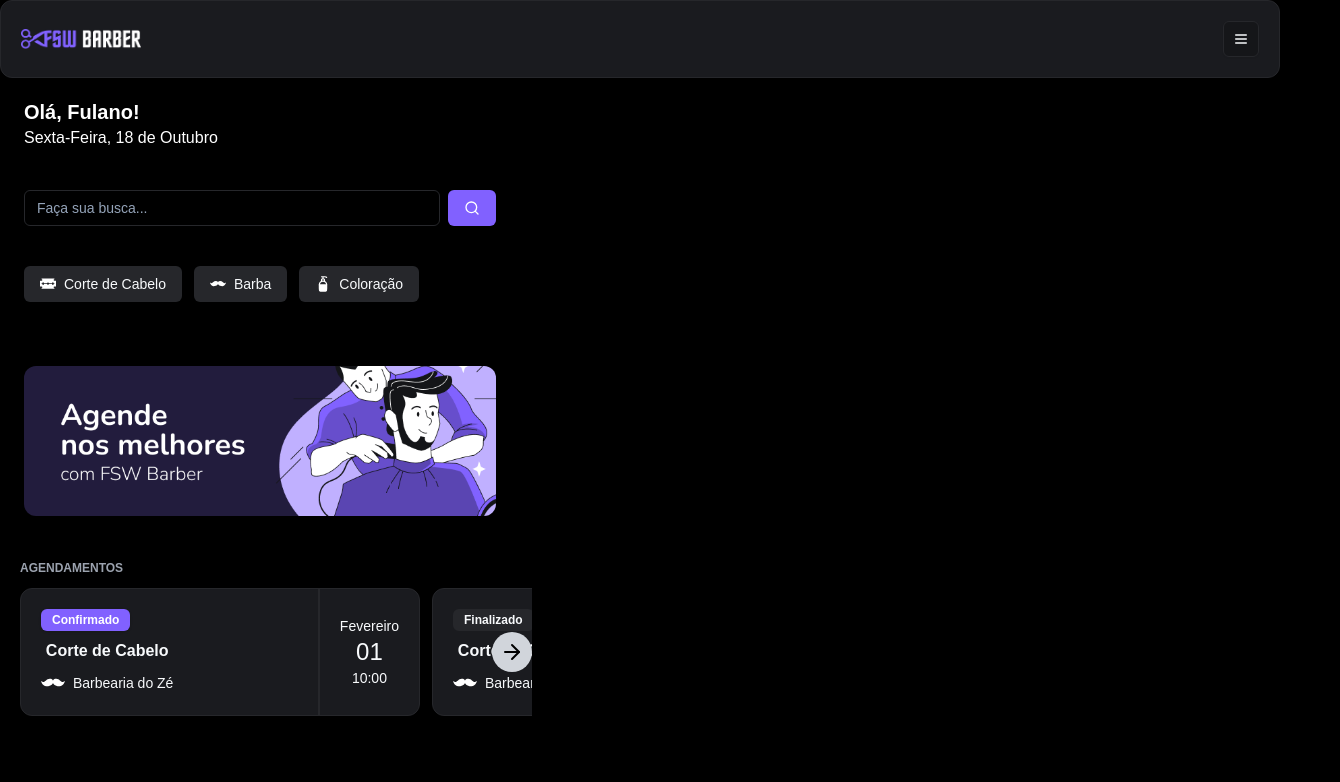
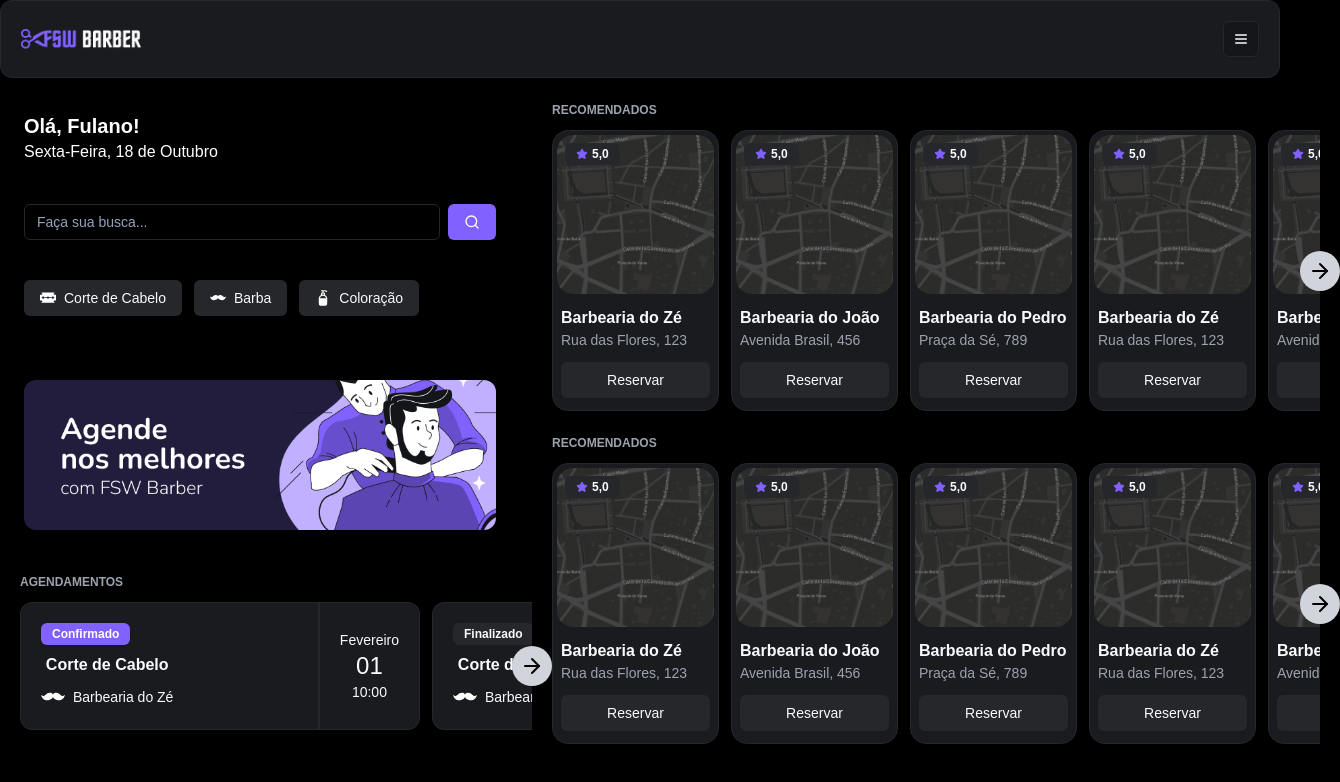
Before and after one commit to gumiranda/nextjs, a Next.js app: page /belezix/home in a window 1280 px wide. Shown: the top 782 px of the page, 1340 px wide, since content can reach past the window. Built offline with nearby package versions, Linux system fonts and the light colour scheme.

Commit message:
Refatorar caminhos de importação do diretório "components" no arquivo components.json

```diff
--- /dev/null
+++ b/src/app/(slices)/belezix/_components/molecules/barbershop-item.tsx
@@ -0,0 +1,47 @@
+import Image from "next/image";
+import { StarIcon } from "lucide-react";
+import Link from "next/link";
+import { Card, CardContent } from "@/shared/ui/atoms/shadcn/card";
+import { Badge } from "@/shared/ui/atoms/shadcn/badge";
+import { Button } from "@/shared/ui/atoms/shadcn/button";
+
+interface BarbershopItemProps {
+  barbershop: any;
+}
+
+const BarbershopItem = ({ barbershop }: BarbershopItemProps) => {
+  return (
+    <Card className="min-w-[167px] rounded-2xl">
+      <CardContent className="p-0 px-1 pt-1">
+        {/* IMAGEM */}
+        <div className="relative h-[159px] w-full">
+          <Image
+            alt={barbershop.name}
+            fill
+            className="rounded-2xl object-cover"
+            src={barbershop.imageUrl}
+          />
+
+          <Badge
+            className="absolute left-2 top-2 space-x-1"
+            variant="secondary"
+          >
+            <StarIcon size={12} className="fill-primary text-primary" />
+            <p className="text-xs font-semibold">5,0</p>
+          </Badge>
+        </div>
+
+        {/* TEXTO */}
+        <div className="px-1 py-3">
+          <h3 className="truncate font-semibold">{barbershop.name}</h3>
+          <p className="truncate text-sm text-gray-400">{barbershop.address}</p>
+          <Button variant="secondary" className="mt-3 w-full" asChild>
+            <Link href={`/barbershops/${barbershop.id}`}>Reservar</Link>
+          </Button>
+        </div>
+      </CardContent>
+    </Card>
+  );
+};
+
+export default BarbershopItem;
--- /dev/null
+++ b/src/app/(slices)/belezix/_components/molecules/scroll-wrapper.tsx
@@ -0,0 +1,81 @@
+"use client";
+import { ArrowRight, ArrowLeft } from "lucide-react";
+import { useRef, useState, useEffect, ReactNode } from "react";
+
+interface ScrollWrapperProps {
+  children: ReactNode;
+  itemWidth: number; // Largura dos itens na lista
+}
+
+export const ScrollWrapper = ({ children, itemWidth }: ScrollWrapperProps) => {
+  const containerRef = useRef<HTMLDivElement>(null);
+  const [showLeftArrow, setShowLeftArrow] = useState(false);
+  const [showRightArrow, setShowRightArrow] = useState(false);
+
+  const scrollRight = () => {
+    if (containerRef.current) {
+      containerRef.current.scrollBy({
+        left: itemWidth, // Pixels to scroll to the right
+        behavior: "smooth", // Smooth scrolling
+      });
+    }
+  };
+
+  const scrollLeft = () => {
+    if (containerRef.current) {
+      containerRef.current.scrollBy({
+        left: -itemWidth, // Pixels to scroll to the left
+        behavior: "smooth", // Smooth scrolling
+      });
+    }
+  };
+
+  const handleScroll = () => {
+    if (containerRef.current) {
+      const { scrollLeft, scrollWidth, clientWidth } = containerRef.current;
+      setShowLeftArrow(scrollLeft > 0);
+      setShowRightArrow(scrollLeft + clientWidth < scrollWidth);
+    }
+  };
+
+  useEffect(() => {
+    const container = containerRef.current;
+
+    if (container) {
+      container.addEventListener("scroll", handleScroll);
+      handleScroll(); // Initial check
+      return () => {
+        container.removeEventListener("scroll", handleScroll);
+      };
+    }
+  }, []);
+
+  return (
+    <div className="relative">
+      {showLeftArrow && (
+        <div
+          onClick={scrollLeft}
+          className="hidden md:block absolute top-1/2 left-0 transform -translate-x-1/2 -translate-y-1/2 bg-gray-300 hover:bg-gray-400 text-black rounded-full p-2 cursor-pointer z-100"
+        >
+          <ArrowLeft size={24} />
+        </div>
+      )}
+
+      <div
+        ref={containerRef}
+        className="flex gap-3 overflow-x-auto whitespace-nowrap scrollbar-hide [&::-webkit-scrollbar]:hidden"
+      >
+        {children}
+      </div>
+
+      {showRightArrow && (
+        <div
+          onClick={scrollRight}
+          className="hidden md:block absolute top-1/2 right-0 transform translate-x-1/2 -translate-y-1/2 bg-gray-300 hover:bg-gray-400 text-black rounded-full p-2 cursor-pointer z-100"
+        >
+          <ArrowRight size={24} />
+        </div>
+      )}
+    </div>
+  );
+};
--- a/src/app/(slices)/belezix/_components/organisms/list-booking.tsx
+++ b/src/app/(slices)/belezix/_components/organisms/list-booking.tsx
@@ -1,52 +1,7 @@
-"use client";
-import { ArrowRight, ArrowLeft } from "lucide-react";
-import { useRef, useState, useEffect } from "react";
 import BookingItem from "./booking-item";
+import { ScrollWrapper } from "../molecules/scroll-wrapper";
 
 export const ListBooking = () => {
-  const bookingsContainerRef = useRef<HTMLDivElement>(null);
-  const [showLeftArrow, setShowLeftArrow] = useState(false);
-  const [showRightArrow, setShowRightArrow] = useState(false);
-
-  const scrollRight = () => {
-    if (bookingsContainerRef.current) {
-      bookingsContainerRef.current.scrollBy({
-        left: 400, // Pixels to scroll to the right
-        behavior: "smooth", // Smooth scrolling
-      });
-    }
-  };
-
-  const scrollLeft = () => {
-    if (bookingsContainerRef.current) {
-      bookingsContainerRef.current.scrollBy({
-        left: -400, // Pixels to scroll to the left
-        behavior: "smooth", // Smooth scrolling
-      });
-    }
-  };
-
-  const handleScroll = () => {
-    if (bookingsContainerRef.current) {
-      const { scrollLeft, scrollWidth, clientWidth } =
-        bookingsContainerRef.current;
-      setShowLeftArrow(scrollLeft > 0);
-      setShowRightArrow(scrollLeft + clientWidth < scrollWidth);
-    }
-  };
-
-  useEffect(() => {
-    const container = bookingsContainerRef.current;
-
-    if (container) {
-      container.addEventListener("scroll", handleScroll);
-      handleScroll();
-      return () => {
-        container.removeEventListener("scroll", handleScroll);
-      };
-    }
-  }, []);
-
   return (
     <>
       {confirmedBookings.length > 0 && (
@@ -55,37 +10,14 @@ export const ListBooking = () => {
             Agendamentos
           </h2>
 
-          {/* Booking List */}
-          <div className="relative">
-            {showLeftArrow && (
-              <div
-                onClick={scrollLeft}
-                className="hidden md:block absolute top-1/2 left-0 transform -translate-y-1/2 bg-gray-300 hover:bg-gray-400 text-black rounded-full p-2 cursor-pointer"
-              >
-                <ArrowLeft size={24} />
+          {/* Usando o ScrollWrapper para a lista de agendamentos */}
+          <ScrollWrapper itemWidth={400}>
+            {confirmedBookings.map((booking) => (
+              <div key={booking.id} className="min-w-[400px]">
+                <BookingItem booking={booking} />
               </div>
-            )}
-
-            <div
-              ref={bookingsContainerRef}
-              className="flex gap-3 overflow-x-auto whitespace-nowrap scrollbar-hide [&::-webkit-scrollbar]:hidden"
-            >
-              {confirmedBookings.map((booking) => (
-                <div key={booking.id} className="min-w-[400px]">
-                  <BookingItem booking={booking} />
-                </div>
-              ))}
-            </div>
-
-            {showRightArrow && (
-              <div
-                onClick={scrollRight}
-                className="hidden md:block absolute top-1/2 right-0 transform -translate-y-1/2 bg-gray-300 hover:bg-gray-400 text-black rounded-full p-2 cursor-pointer"
-              >
-                <ArrowRight size={24} />
-              </div>
-            )}
-          </div>
+            ))}
+          </ScrollWrapper>
         </div>
       )}
     </>
--- /dev/null
+++ b/src/app/(slices)/belezix/_components/organisms/recommended-list.tsx
@@ -0,0 +1,58 @@
+import BarbershopItem from "../molecules/barbershop-item";
+import { ScrollWrapper } from "../molecules/scroll-wrapper";
+
+export const RecommendedList = () => {
+  return (
+    <div className="flex flex-col lg:max-w-3xl">
+      <h2 className="mb-3 mt-6 text-xs font-bold uppercase text-gray-400">
+        Recomendados
+      </h2>
+      <ScrollWrapper itemWidth={200}>
+        {mockBarbershops.map((barbershop: any) => (
+          <div key={barbershop.id} className="max-w-[200px]">
+            <BarbershopItem key={barbershop.id} barbershop={barbershop} />
+          </div>
+        ))}
+      </ScrollWrapper>
+    </div>
+  );
+};
+
+const mockBarbershops = [
+  {
+    id: 1,
+    name: "Barbearia do Zé",
+    address: "Rua das Flores, 123",
+    imageUrl: "/map.png",
+  },
+  {
+    id: 2,
+    name: "Barbearia do João",
+    address: "Avenida Brasil, 456",
+    imageUrl: "/map.png",
+  },
+  {
+    id: 3,
+    name: "Barbearia do Pedro",
+    address: "Praça da Sé, 789",
+    imageUrl: "/map.png",
+  },
+  {
+    id: 4,
+    name: "Barbearia do Zé",
+    address: "Rua das Flores, 123",
+    imageUrl: "/map.png",
+  },
+  {
+    id: 5,
+    name: "Barbearia do João",
+    address: "Avenida Brasil, 456",
+    imageUrl: "/map.png",
+  },
+  {
+    id: 6,
+    name: "Barbearia do Pedro",
+    address: "Praça da Sé, 789",
+    imageUrl: "/map.png",
+  },
+];
--- a/src/app/(slices)/belezix/_components/organisms/subheader.tsx
+++ b/src/app/(slices)/belezix/_components/organisms/subheader.tsx
@@ -5,7 +5,7 @@ import Image from "next/image";
 
 export const SubHeader = () => {
   return (
-    <div className="mx-1">
+    <div className="mx-1 justify-center flex flex-col">
       <HeadingHome />
       <div className="p-5 max-w-lg">
         <Search />
--- a/src/app/(slices)/belezix/home/page.tsx
+++ b/src/app/(slices)/belezix/home/page.tsx
@@ -1,14 +1,21 @@
 import Header from "../_components/organisms/header";
 import { ListBooking } from "../_components/organisms/list-booking";
+import { RecommendedList } from "../_components/organisms/recommended-list";
 import { SubHeader } from "../_components/organisms/subheader";
 
 export default function Home() {
   return (
     <div>
       <Header />
-      <div>
-        <SubHeader />
-        <ListBooking />
+      <div className="flex flex-col xl:flex-row items-center xl:justify-around">
+        <div className="w-full">
+          <SubHeader />
+          <ListBooking />
+        </div>
+        <div className="w-full">
+          <RecommendedList />
+          <RecommendedList />
+        </div>
       </div>
     </div>
   );
```
